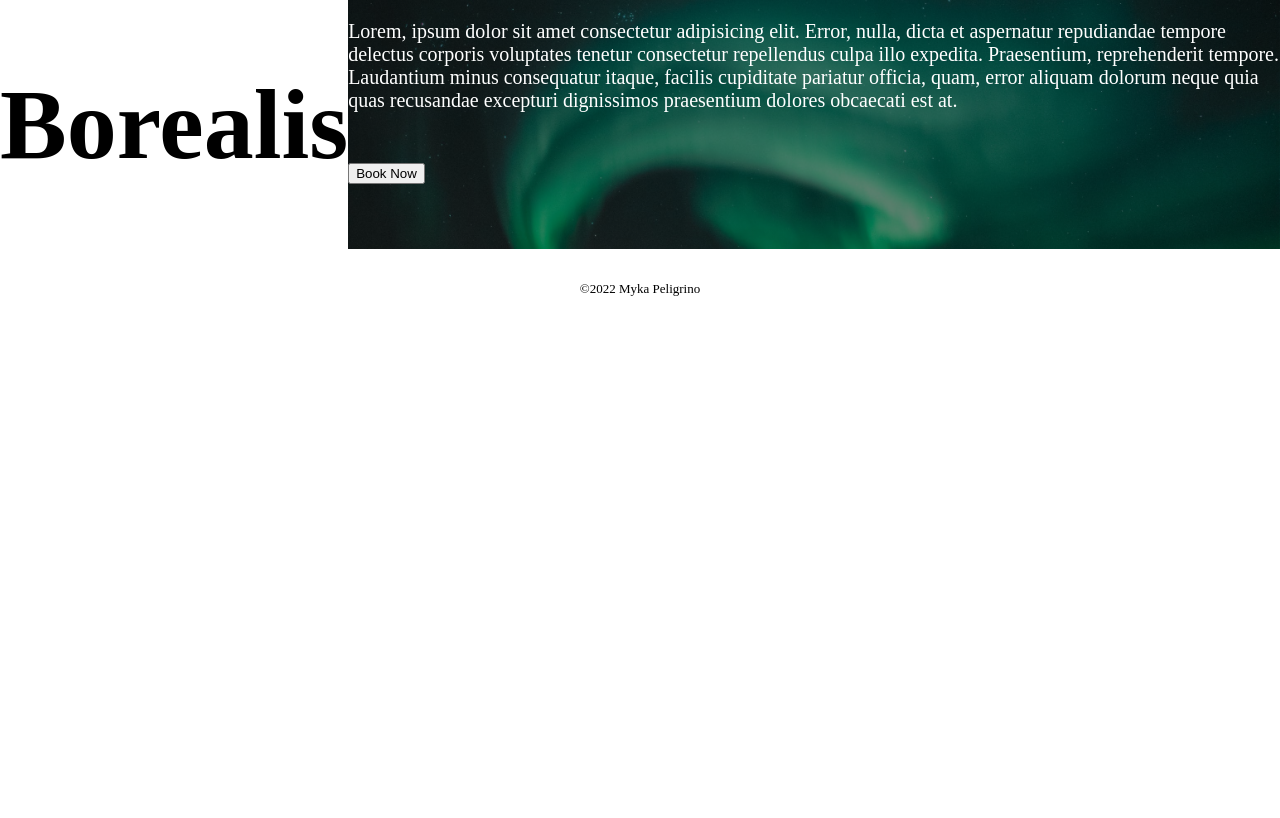
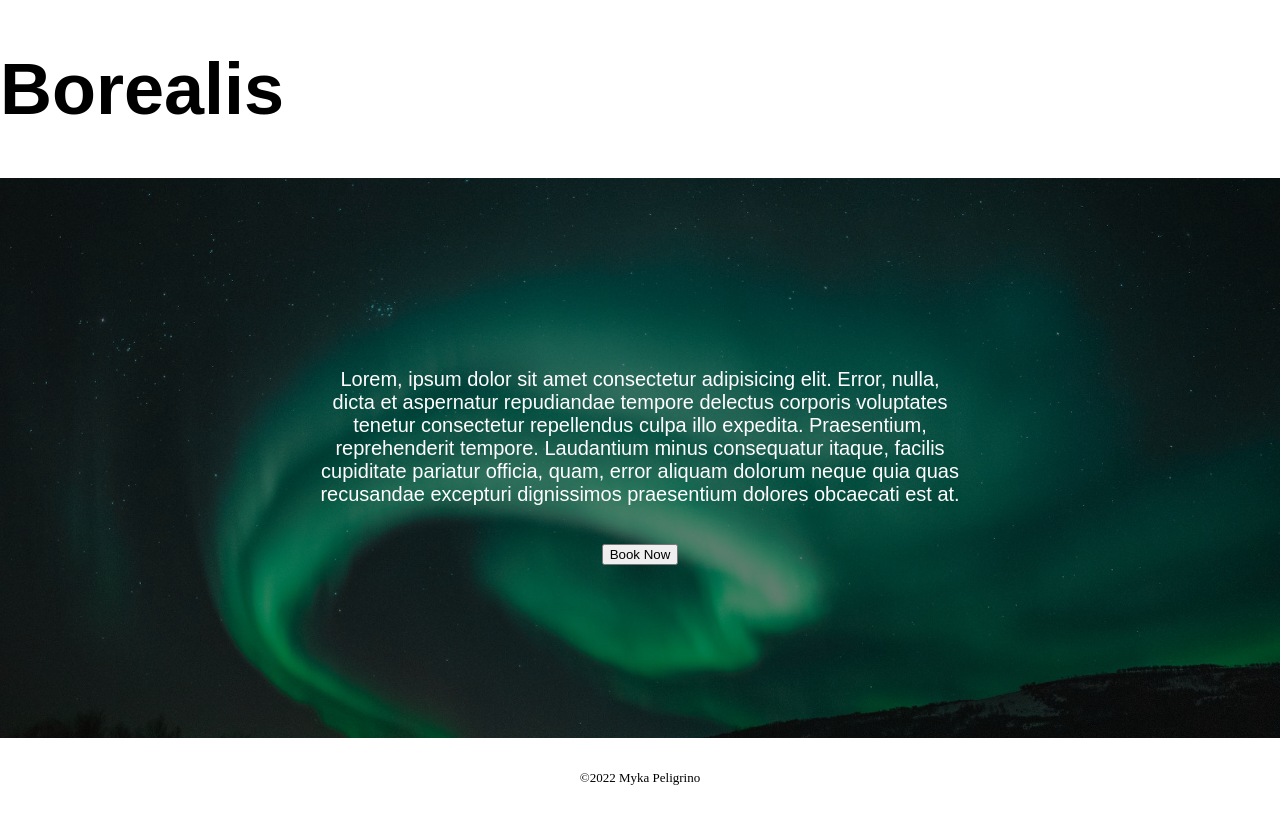
Before and after one commit to myka-p/cpnt260-a4, a plain HTML site: page index.html in a window 1280 px wide. Drawn offline with Linux system fonts and the light colour scheme.

Commit message:
rearranged and resized hero section

```diff
--- a/css/style.css
+++ b/css/style.css
@@ -12,8 +12,9 @@ body
 
 /* flex allow the header to moved around (left to right) */
 header {
-  display: flex;
-  font-size: 50px;
+  display: block;
+  /* font-size: 50px; */
+  font-family: 'Karla', Arial, Helvetica, sans-serif;
 }
 
 /* gives space around the header and main - TAKE OUT THE MAIN*/
@@ -22,6 +23,7 @@ header {
 
   font-family: 'Karla', Arial, Helvetica, sans-serif;
 } */
+
 
 /* default link style - unvisited */
 /* a {
@@ -50,23 +52,24 @@ header {
   display: flex;
   background-image: linear-gradient(rgba(0, 0, 0, 0.5), rgba(0, 0, 0, 0.5)), url(../images/aurora-hero.jpeg);
 
-  height: 50;
+  height: 70vh;
 
-  /* background-color: black; */
+  background-color: black;
   background-size: cover;
   background-repeat: no-repeat;
   background-position: center;
+  /* background-blend-mode: luminosity; */
   position: relative;
 }
 
-/* .hero-contents {
+.hero-contents {
   text-align: center;
   position: absolute;
   top: 50%;
   left: 50%;
   transform: translate(-50%, -50%);
   color: white;
-} */
+}
 
 /* text style */
 p {
```
